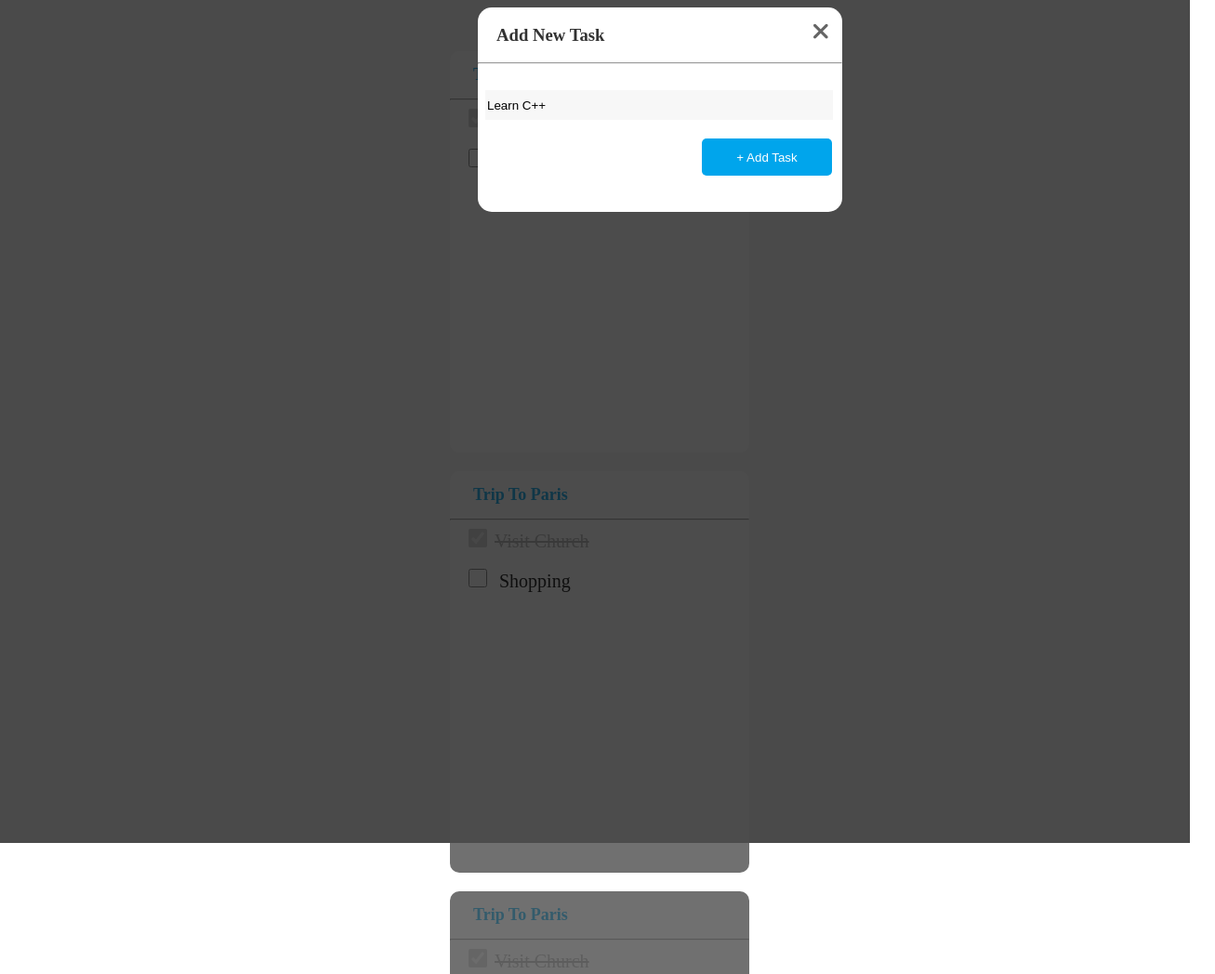
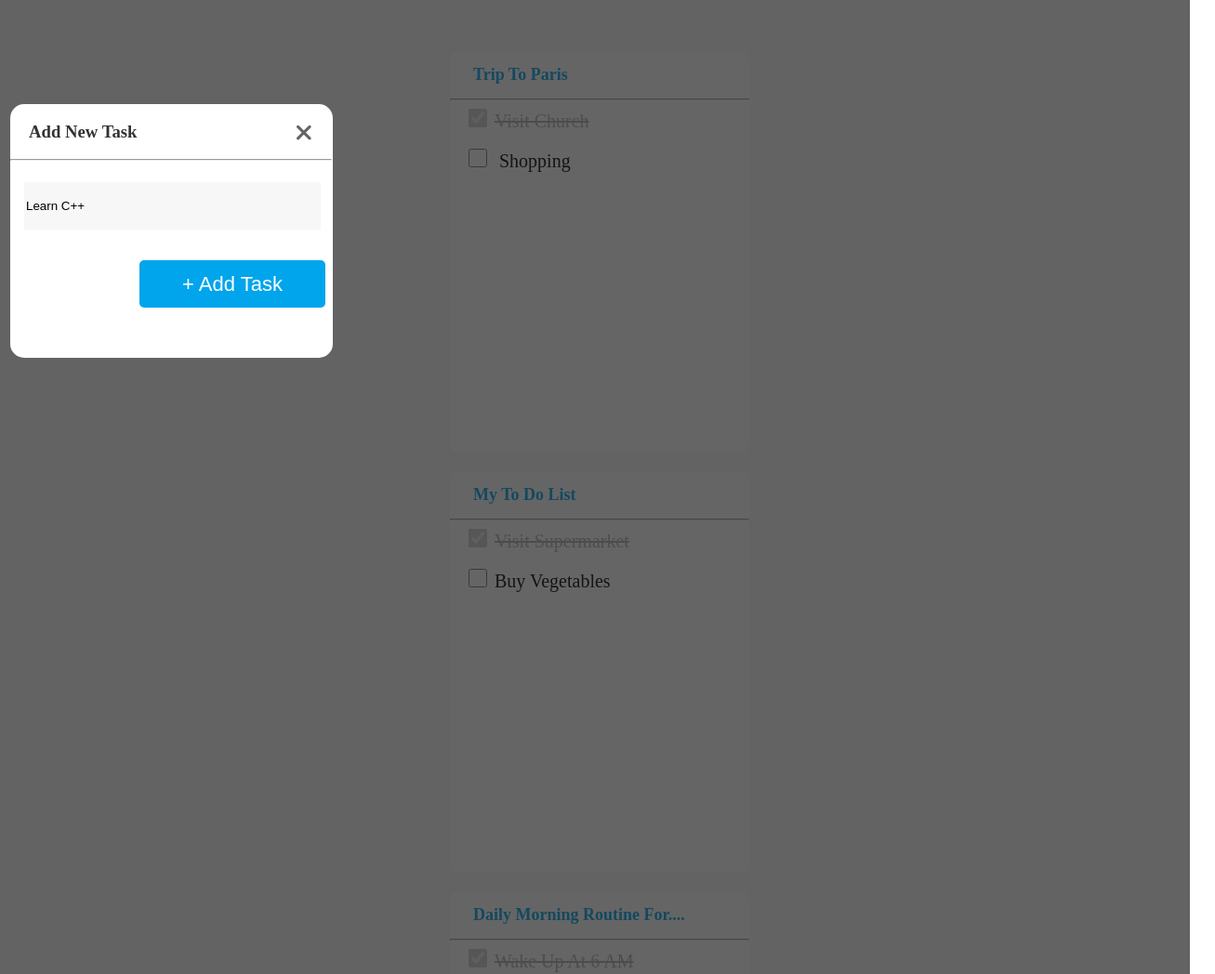
Before and after one commit to jdheeraj536/css-project-2, a plain HTML site: page page2.html in a window 1280 px wide. Shown: the part 195-1243 px from the top of the page at 93% size, 1307 px wide, since content can reach past the window. Drawn offline with Linux system fonts and the light colour scheme.

Commit message:
first commit

```diff
--- a/page2.html
+++ b/page2.html
@@ -12,70 +12,42 @@
   <title>Css Project</title>
 </head>
 
-<body class="body">
+<body>
     <div class="popup">
         <div class="pop-content"><h3 class="pop1"> Add New Task</h3>
-            <hr>
+            <hr class="line-pop">
             <input class="learn" type="text" name="" value="Learn C++" id=""> <br>
           <a href="./page3.html"> <button class="btn">+  Add Task</button></a>
         <a href="./index.html">  <i class="fa-sharp fa-solid fa-xmark mark" ></i></a>
         </div>
       </div>
   <div class="background2">
-        <div class="content">Task <span>Lists</span></div>
+   <a style="color: black;" href="./page2.html"> <div class="content">Task <span>Lists</span></div></a>
   </div>
 
-
-    <div class="full-background-2"><a style="text-decoration: none;" href="page2.html"> <i
-                class="fa-solid fa-circle-plus icon"></i><span class="add1">Add New Task</span></a>
+  <div class="full-background-2"><a style="text-decoration: none;" href="page2.html"> <i class="fa-solid fa-circle-plus icon"></i><span class="add1">Add New Task</span></a>
 
    <div class="container">
     <div class="item">
-                <a href="page2.html">
-                    <h2>Trip To Paris </h2>
-                </a>
+   <a  href="page3.html">  <h2>Trip To Paris </h2></a>
       <hr>
-                <input type="checkbox" name="" class="checkbox1" id="" checked disabled><span class="visit"  >Visit
-                    Church</span><br><br>
+      <input type="checkbox" name="" class="checkbox1" id="" checked disabled><span class="visit" checked>Visit Church</span><br><br>
       <input type="checkbox" class="checkbox1" name="" id=""><span class="shopping"> Shopping</span>
 
     </div>
-            <a href="page2.html">
-                <div class="item">
-                    <h2>Trip To Paris </h2>
-            </a>
+  <a href="page2.html">  <div class="item"><h2>My To Do List</h2></a>
       <hr>
-            <input type="checkbox" name="" class="checkbox1" id="" checked disabled><span class="visit"  >Visit
-                Church</span><br><br>
-            <input type="checkbox" class="checkbox1" name="" id=""><span class="shopping"> Shopping</span>
-        </div>
-        <a href="page2.html">
-            <div class="item">
-                <h2>Trip To Paris </h2>
-        </a>
+      <input type="checkbox" name="" class="checkbox1" id="" checked disabled><span class="visit">Visit Supermarket</span><br><br>
+      <input type="checkbox" class="checkbox1" name="" id=""><span class="shopping">Buy Vegetables</span></div>
 
+   <a href="page2.html"> <div class="item" ><h2>Daily Morning Routine For....</h2></a>
       <hr>
-        <input type="checkbox" name="" class="checkbox1" id="" checked disabled><span class="visit"  >Visit Church</span><br><br>
-        <input type="checkbox" class="checkbox1" name="" id=""><span class="shopping"> Shopping</span>
-    </div>
-    <a href="page2.html">
-        <div class="item1">
-            <h2>Trip To Paris </h2>
-    </a>
-    <hr>
-    <input type="checkbox" name="" class="checkbox1" id="" checked disabled><span class="visit"  >Visit Church</span><br><br>
-    <input type="checkbox" class="checkbox1" name="" id=""><span class="shopping"> Shopping</span></div>
-    <a href="./page2.html">
-        <div class="item1">
-            <h2>Trip To Paris </h2>
-    </a>
-    <hr>
-    <input type="checkbox" name="" class="checkbox1" id="" checked disabled><span class="visit"  >Visit Church</span><br><br>
-    <input type="checkbox" class="checkbox1" name="" id=""><span class="shopping"> Shopping</span></div>
+      <input type="checkbox" name="" class="checkbox1" id="" checked disabled><span class="visit">Wake Up At 6 AM</span><br><br>
+      <input type="checkbox" class="checkbox1" name="" id=""><span class="shopping"> Sleeping at 10 PM</span></div>
+
 
 
    </div>
-
     </div>
 
 
--- a/style.css
+++ b/style.css
@@ -99,10 +99,7 @@ span{
     .container{
         display: flex;
         flex-direction: column;
-        flex-wrap: wrap;
-        align-content: center;
-        justify-content: center;
-        align-items: center;
+        position: relative;
 
 
     }
@@ -165,10 +162,7 @@ a{
 
 
 /* PAGE 2 CSS */
-.body1{
-    filter: brightness(0.5);
 
-}
 .popup{
     width: 392px;
     height: 220px;
@@ -178,7 +172,20 @@ a{
     z-index: +1;
     top: 203px;
     border-radius: 15px;
+    display: flex;
 }
+@media only screen and (min-width:360px) and (max-width:1282px){
+    .popup{
+        position: absolute;
+        left: 11px;
+        width: 347px;
+        top: 307px;
+        height: 273px;
+
+    }
+}
+
+
 .mark{
     position: absolute;
     bottom: 182px;
@@ -187,6 +194,13 @@ a{
     color: black;
     opacity: 0.6;
 }
+@media only screen and (min-width:360px) and (max-width:1282px){
+    .mark{
+        left: 308px;
+        bottom: 230px;
+    }
+}
+
 .btn{
     width: 140px;
     height: 40px;
@@ -200,6 +214,16 @@ a{
     cursor: pointer;
     filter: blur(0.4px);
 }
+@media only screen and (min-width:360px) and (max-width:1282px){
+    .btn{
+        position: absolute;
+        top: 168px;
+        left: 139px;
+        width: 200px;
+        height: 51px;
+        font-size: 22px;
+    }
+}
 .learn{
     margin-left: 8px;
     margin-top: 20px;
@@ -208,6 +232,23 @@ a{
     background-color: #F7F7F7;
     height: 30px;
     filter: blur(0.5px);
+}
+@media only screen and (min-width:360px) and (max-width:1282px){
+    .learn{
+        width: 315px;
+        position: absolute;
+        top: 64px;
+        left: 7px;
+        height: 49px;
+    }
+}
+@media only screen and (min-width:360px) and (max-width:1282px){
+    .line-pop{
+        width: 344px;
+    }
+}
+.line-pop{
+
 }
 .pop1{
     margin-left: 20px;
@@ -229,17 +270,25 @@ a{
     right: 0;
     height: 986px;
     top: 116px;
-    filter: brightness(0.3);
+    overflow: hidden;
+    filter: brightness(0.4);
+}
+@media only screen and (min-width:360px) and (max-width:1282px){
+    .full-background-2{
+        position: absolute;
+        height: 205vh;
+
+    }
 }
 
 
 /* <!---------        Page 3            -----------> */
 
-/* .container2{
+.container2{
     position: relative;
     top: 77px;
     left: 224px;
-} */
+}
 
 .item3{
     width: 468px;
```
Also changed, not shown: index.html (line endings or trailing spaces). Lines whose indentation alone changed are shown as unchanged.
